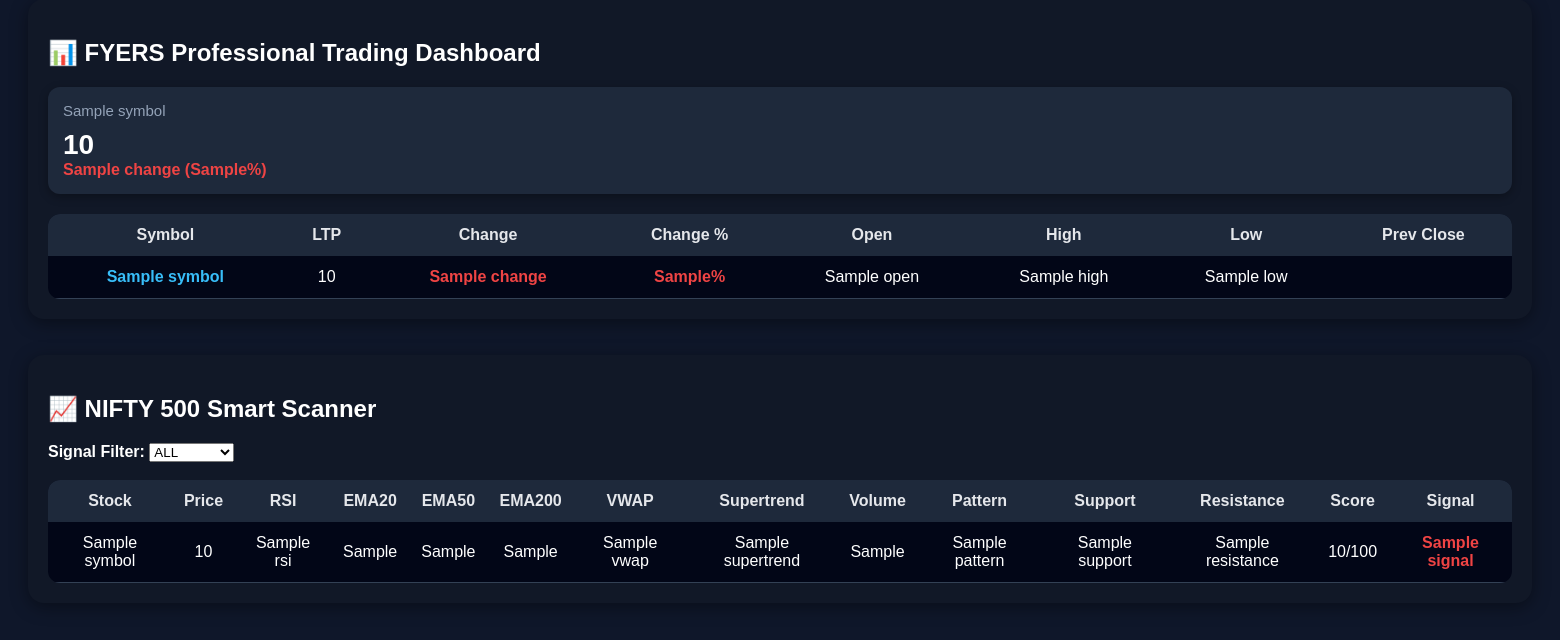
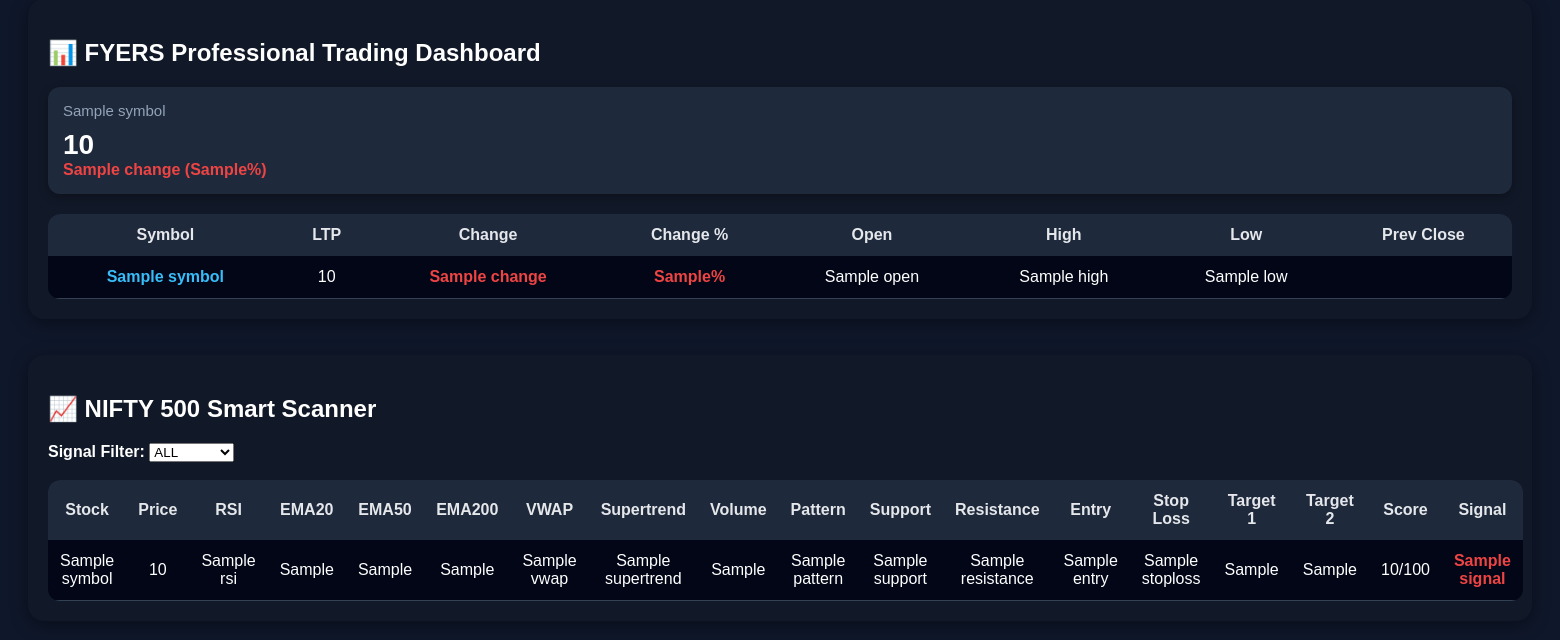
Before and after one commit to vkm10077/paradox, a Flask app: template templates/dashboard.html in a window 1560 px wide. Shown: the part 29-669 px from the top of the page. Run offline with Flask 3, Linux system fonts and the light colour scheme; the template is opened without the code that fills it: most values are stand-ins (such as "Sample title", 1, 10 or a date in 2020).

Commit message:
Update dashboard.html

```diff
--- a/templates/dashboard.html
+++ b/templates/dashboard.html
@@ -161,6 +161,10 @@
             <th>Pattern</th>
             <th>Support</th>
             <th>Resistance</th>
+            <th>Entry</th>
+            <th>Stop Loss</th>
+            <th>Target 1</th>
+            <th>Target 2</th>
             <th>Score</th>
             <th>Signal</th>
         </tr>
@@ -179,6 +183,10 @@
             <td>{{ stock.pattern }}</td>
             <td>{{ stock.support }}</td>
             <td>{{ stock.resistance }}</td>
+            <td>{{ stock.entry }}</td>
+            <td>{{ stock.stoploss }}</td>
+            <td>{{ stock.target1 }}</td>
+            <td>{{ stock.target2 }}</td>
             <td>{{ stock.score }}/100</td>
             <td>
                 {% if "BUY" in stock.signal %}
```
